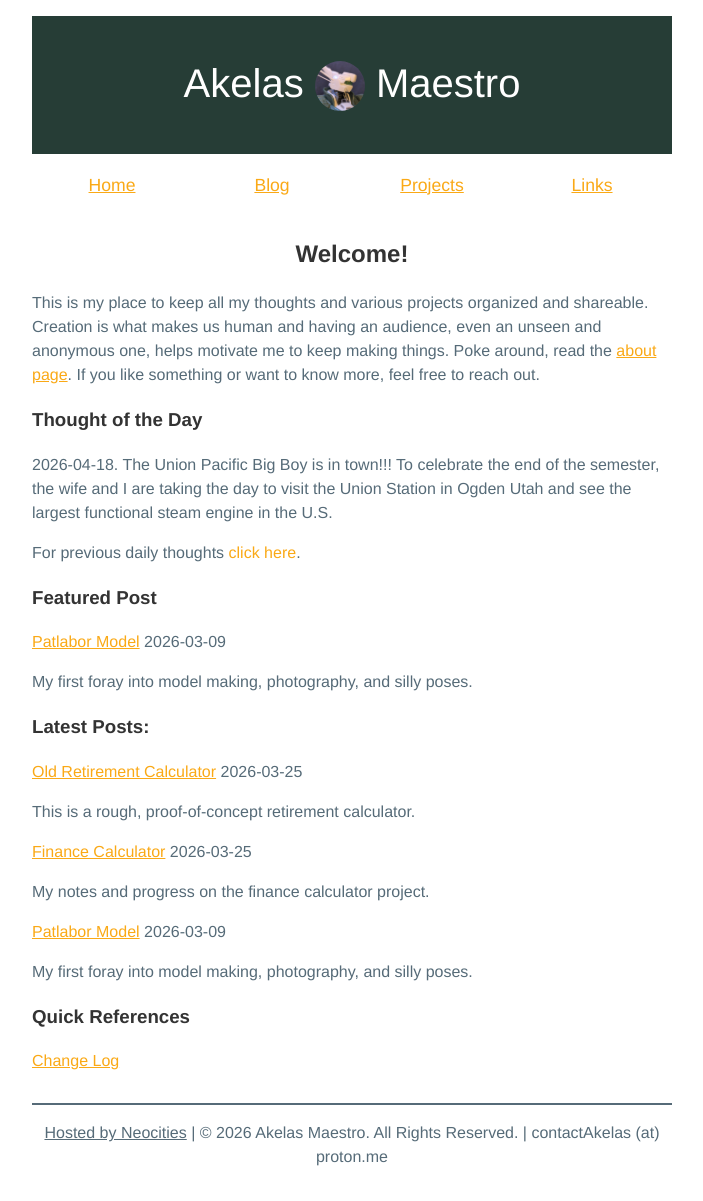
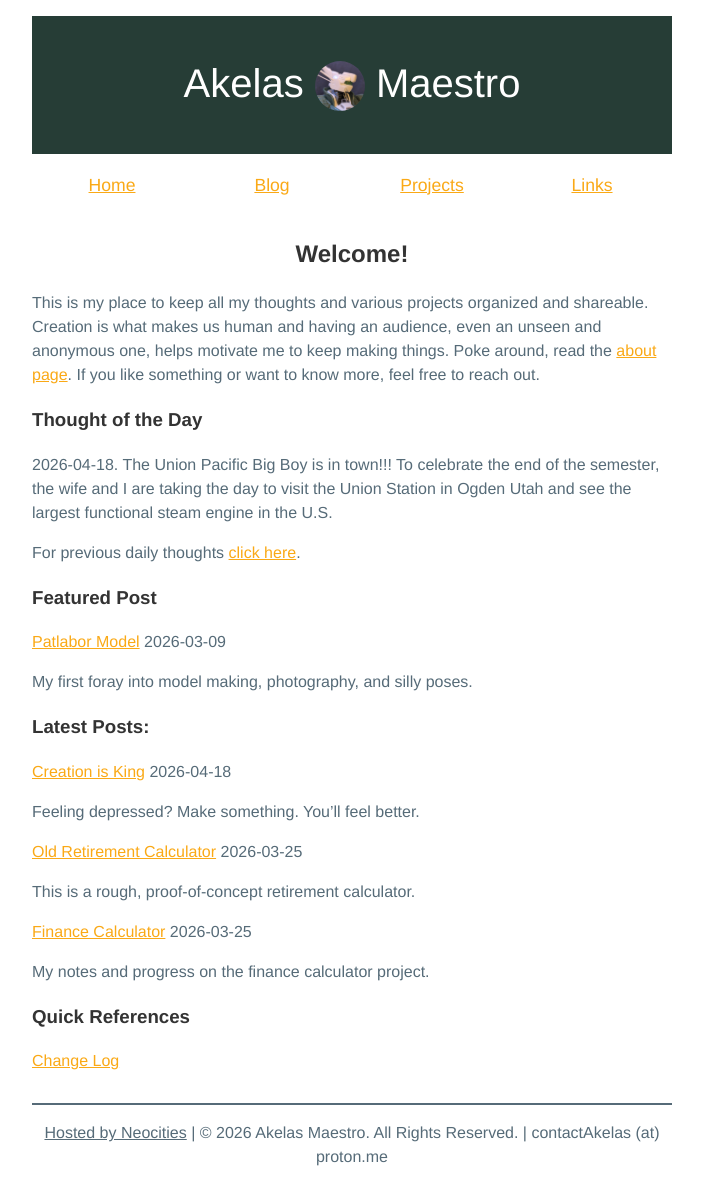
Before and after one commit to AkelasMaestro/Neocities, a Jekyll site: the page built from index.html, in a window 1280 px wide. Shown: the whole page, without its empty margins (288-991 px from the left). Built offline with Jekyll 4.4.1, drawn with Linux system fonts in a browser that asks for light colours; some of the changed lines change nothing that is shown.

Commit message:
creation is king

```diff
--- a/_posts/2026-04-08-daily-blog.md
+++ b/_posts/2026-04-08-daily-blog.md
@@ -1,7 +1,8 @@
 ---
 title: Thought of the Day
+layout: post
 categories: daily-thought
-date: 2026-04-08
+date: 2026-04-18
 tags:
   - Website-Ideas
 ---
--- a/_drafts/creation-is-king.md
+++ b/_posts/2026-04-18-creation-is-king.md
@@ -1,10 +1,18 @@
 ---
 categories: blog
-title: To Be Human Is To Create
+layout: post
+title: Creation is King
+date: 2026-04-18
 ---
 Feeling depressed? Make something. You'll feel better.
 
-## What separates mankind from the rest of the animal kingdom?
+## TL;DR
+
+Just go make something. Surviving is to maintain the status quo. Thriving is to make something new. What ever you end up making will be bad by your own estimation, but that's okay! It's perfect because it's the first step. If you're feeling lost or bored or down, go find something to make.
+
+## Man vs Beast
+
+This section is more about how I came to this idea, but you may find it too religious or philosophical. Feel free to skip this bit.
 
 A year or two ago, my dad and I had a discussion on what sets humans apart from the rest of the animal kingdom. From a scientific perspective, my dad and I remember being taught that it was mankind's ability to communicate or use tools. And we both remembered headlines over the years stating some animal had been observed communicating, or making and using tool. With each headline, the line between man and beast seemed to blur.
 
@@ -15,7 +23,7 @@ Raised religious, I was taught that only mankind was made in God's image, which
 
 I want to focus on a particular aspect of man's capacity: the capacity to create. If we are made in God's image, and he made things, then I would suggest that we take a step toward divinity and our better selves when we create. Conversely, a lack of creation is a step away from our potential.
 
-## Okay, but why does that matter?
+## Creation vs. Consumption
 
 All of your actions fall on a spectrum between consumption and creation. Too much of either is unbalanced and unhealthy. But who are the people we admire or idolize the most? People who create. Actors and musicians come to mind first, but even athletes, who train their bodies, create and develop skills and teamwork. Mentors and teachers create an environment of growth and opportunity. Friends and Family create memories and connections.
 
@@ -29,14 +37,23 @@ If you're feeling down or lost or unsettled or without purpose, go make somethin
 
 ## How To Get started
 
-1) Pick a thing.
-2) Google the thing.
-3) write down or somehow record the thing.
-4) Try the thing (probably very badly)
-5) Observe what went wrong.
-6) Google the thing again, this time with a specific question.
-7) Rinse and Repeat.
+1. Pick a thing.
+2. Google the thing.
+3. write down or somehow record the thing.
+4. Try the thing (probably very badly)
+5. Observe what went wrong.
+6. Google the thing again, this time with a specific question.
+7. Rinse and Repeat.
 
 The best way to learn is to do. Accept that the first time trying something is going to be very bad and not at all what you intended it to be. That's okay. No one is born capable. Talent is practiced, not innate.
 
-If you really want to do something, but run into road blocks, acknowledge the road blocks. Look at them, measure them, brainstorm solutions. Let it be a slow process. I never suggested you need to create for other people. The process is wholly for yourself. Sometimes, roadblocks are significant enough, that you do have to turn around and try something else. But make that a deliberate decision. Either do the thing or not, but do not linger in the "I wish I could" spot.
+>"Talent is pursued interest. Anything you are willing to practice, you can do"
+-[Bob Ross](https://www.goodreads.com/quotes/769366-talent-is-a-pursued-interest-anything-that-you-re-willing-to)
+
+If you really want to do something, but run into road blocks, acknowledge the road blocks. Look at them, measure them, brainstorm solutions. Enjoy overcoming those obstacles. It's okay if it's a slow process. I never suggested you need to create for other people. The process is wholly for yourself, so work on your own timeline. Sometimes, roadblocks are significant enough, that you do have to turn around and try something else. But make that a deliberate decision. Either do the thing or not, but do not linger in the "I wish I could" spot.
+
+If an idea for something to make hasn't occurred to you yet, maybe [Hank Green's advice](https://youtu.be/f%5C_Rqf-vxBM8) could help. The link goes to a 12-minute YouTube video titled, "Don't follow your dreams, follow your tools". It's common to admire what other's create, but many then assume that they have to create in the exact same way. This overlooks all individual and unique circumstances that creator found themselves in. Find your own process! Look at what tools you already have around you and see what you can make of them. Let finding your process be part of the creating.
+
+Hope this is helpful in getting you started. If you found it helpful and start making something, let me know! I'd love to hear about your projects.
+
+Happy creating!
--- a/index.html
+++ b/index.html
@@ -25,7 +25,7 @@ reach out.
 
 <p>
 For previous daily thoughts
-<a href"{% link _posts/2026-04-08-daily-blog.md %}">click here</a>.
+<a href="{% link _posts/2026-04-08-daily-blog.md %}">click here</a>.
 </p>
 
 <h3>Featured Post</h3>
```
